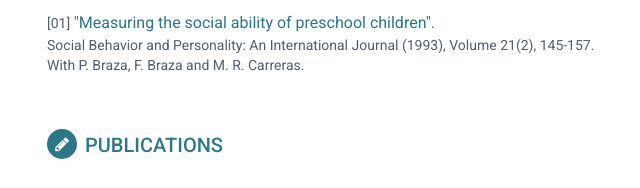
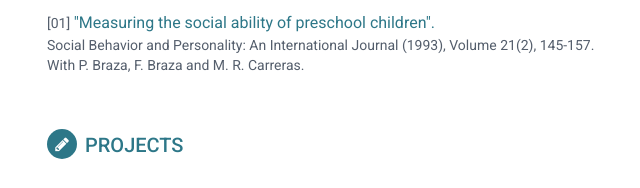
Before and after one commit to jmmunozsanchez/josemanuel, a plain HTML site: page index.html in a window 1280 px wide. Shown: the part 2863-3051 px from the top of the page, 173-813 px from the left. Drawn offline with Linux system fonts and the light colour scheme.

Commit message:
Update index.html

```diff
--- a/index.html
+++ b/index.html
@@ -225,7 +225,7 @@
 
 
     <section class="section projects-section">
-                <h2 class="section-title"><i class="fa fa-pencil"></i>Publications</h2>
+                <h2 class="section-title"><i class="fa fa-pencil"></i>Projects</h2>
                 <div class="intro">
                     <p></p>
                 </div><!--//intro-->
```
